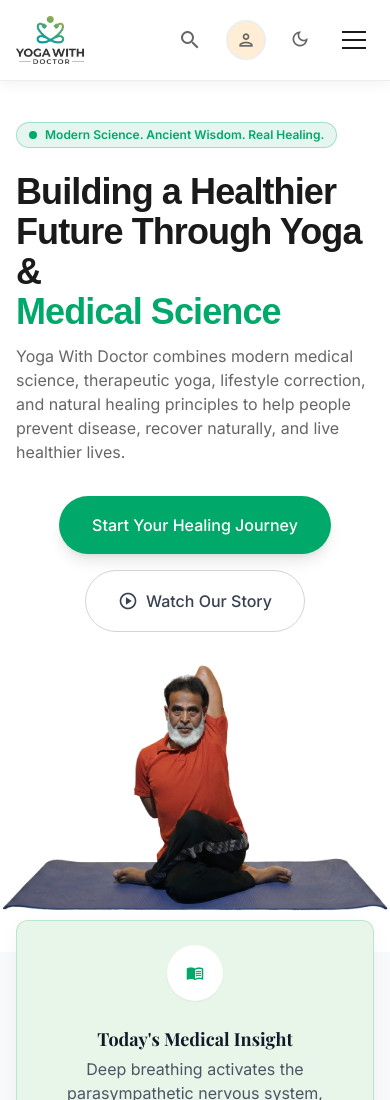
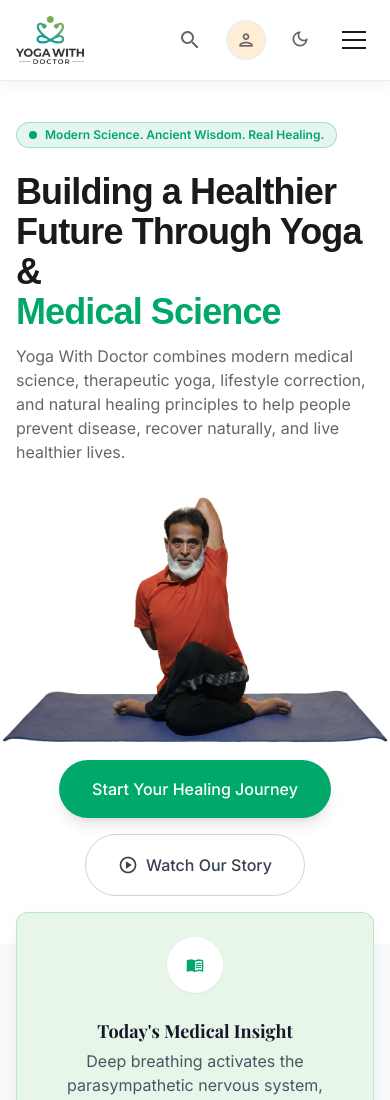
Before and after one commit to Mr-Rafiqul-Islam/yoga-with-doctor, a Next.js app: page / in a window 390 px wide. Shown: the top 1100 px of the page. Built offline with nearby package versions, Linux system fonts and the light colour scheme; no server answers; a web font is replaced by a local one.

Commit message:
feat: update HeroSection to include responsive CTAs; add mobile version of primary and secondary buttons for better accessibility

```diff
--- a/src/features/home/HeroSection.tsx
+++ b/src/features/home/HeroSection.tsx
@@ -74,7 +74,7 @@ export function HeroSection() {
               </p>
 
               {/* CTAs — Inter, generous spacing */}
-              <div className="mt-8 lg:mb-4 xl:mb-0 flex flex-wrap justify-center gap-4 sm:mt-12 lg:justify-start">
+              <div className="mt-8 lg:mb-4 xl:mb-0 hidden lg:flex flex-wrap justify-center gap-4 sm:mt-12 lg:justify-start">
                 <Link
                   href={primaryCta.href}
                   className="flex items-center justify-center px-8 py-4 border border-transparent text-base font-medium rounded-full text-white bg-primary hover:bg-primary-dark md:py-4 md:text-lg shadow-lg hover:shadow-primary/30 transition-all transform hover:-translate-y-1"
@@ -114,6 +114,26 @@ export function HeroSection() {
               aria-hidden
             />
           </div>
+          <div className="-mt-6 sm:-mt-12 flex flex-wrap justify-center gap-4 mb-12 lg:hidden w-full">
+                <Link
+                  href={primaryCta.href}
+                  className="flex items-center justify-center px-8 py-4 border border-transparent text-base font-medium rounded-full text-white bg-primary hover:bg-primary-dark md:py-4 md:text-lg shadow-lg hover:shadow-primary/30 transition-all transform hover:-translate-y-1"
+                >
+                  {primaryCta.label}
+                </Link>
+                <Link
+                  href={secondaryCta.href}
+                  className="flex items-center justify-center px-8 py-4 border border-gray-300 dark:border-gray-600 text-base font-medium rounded-full text-gray-700 dark:text-gray-200 bg-transparent hover:bg-gray-50 dark:hover:bg-gray-800 md:py-4 md:text-lg transition-all"
+                >
+                  <span
+                    className="material-icons-outlined mr-2 text-xl"
+                    aria-hidden
+                  >
+                    {secondaryCta.icon}
+                  </span>
+                  {secondaryCta.label}
+                </Link>
+              </div>
         </div>
       </div>
     </div>
```
